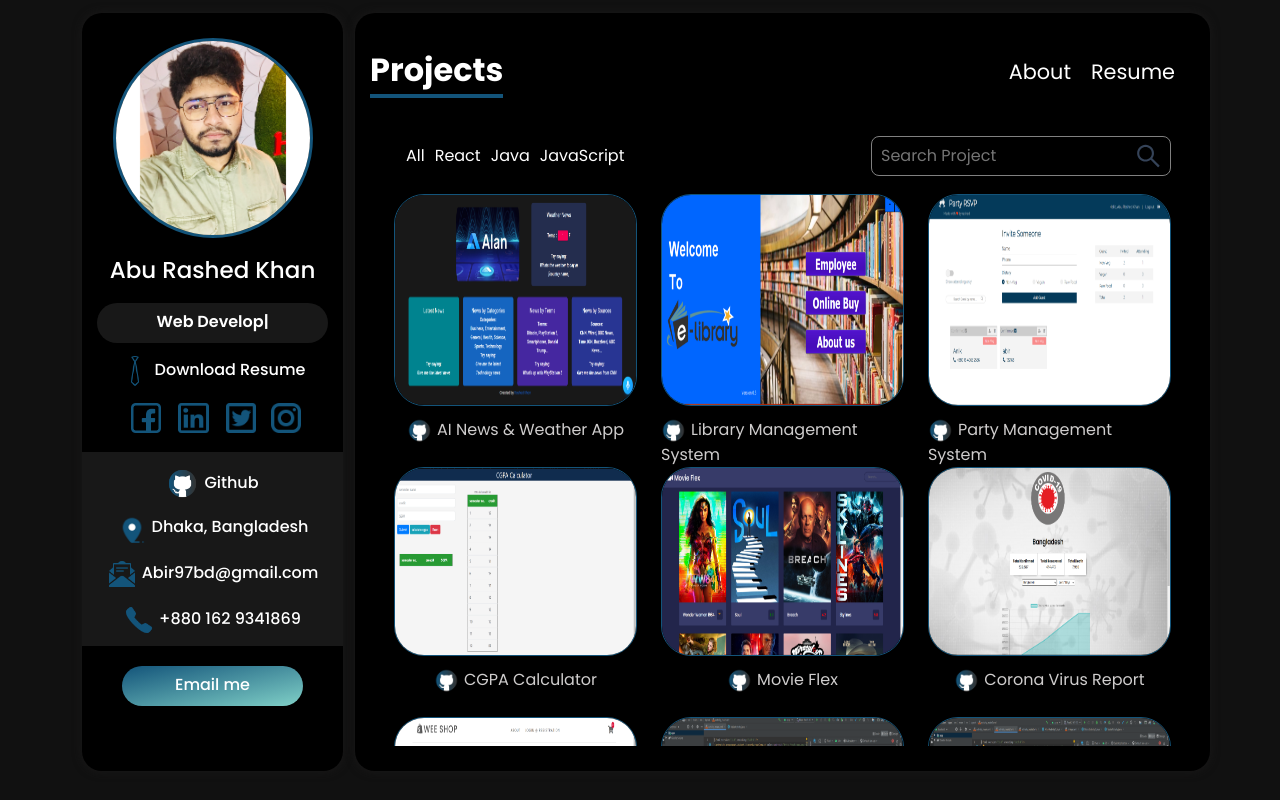
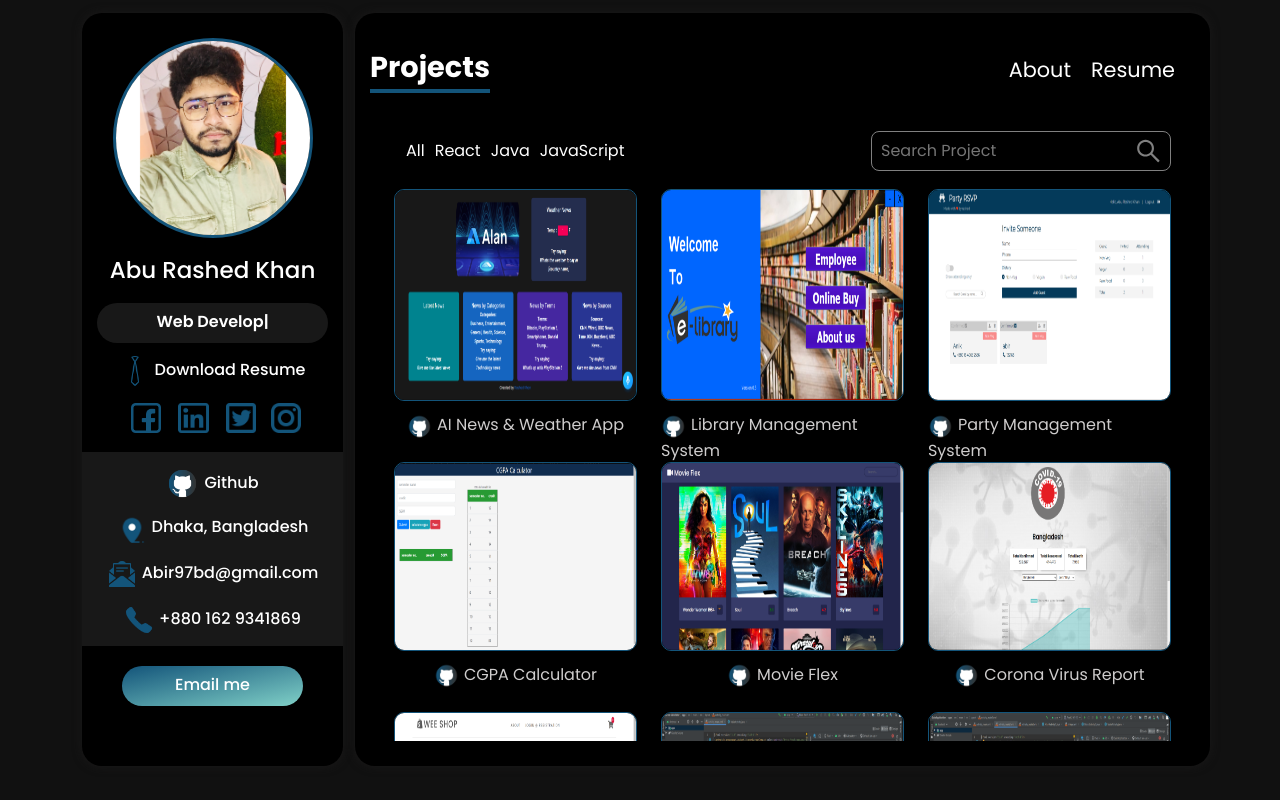
Before and after one commit to rashed-abir/abu-rashed-khan, a React (Create React App) app: page /projects in a window 1280 px wide. Built offline with nearby package versions, Linux system fonts and the light colour scheme.

Commit message:
first commit

```diff
--- a/src/App.css
+++ b/src/App.css
@@ -155,7 +155,7 @@ a:hover {
 }
 
 .navbar_active {
-  font-size: 2rem;
+  font-size: 1.8rem;
   font-weight: 700;
   color: white;
   border-bottom: 4px solid #13547a;
@@ -327,7 +327,7 @@ a:hover {
 .projectCard_image {
   width: 100%;
   height: 100%;
-  border-radius: 30px;
+  border-radius: 10px;
   border: 1px solid #13547a;
   transition: transform 0.3s linear;
 }
@@ -374,6 +374,7 @@ a:hover {
 .search {
   font-size: 2rem;
   cursor: pointer;
+  color: gray;
 }
 .not-found {
   text-align: center;
```
